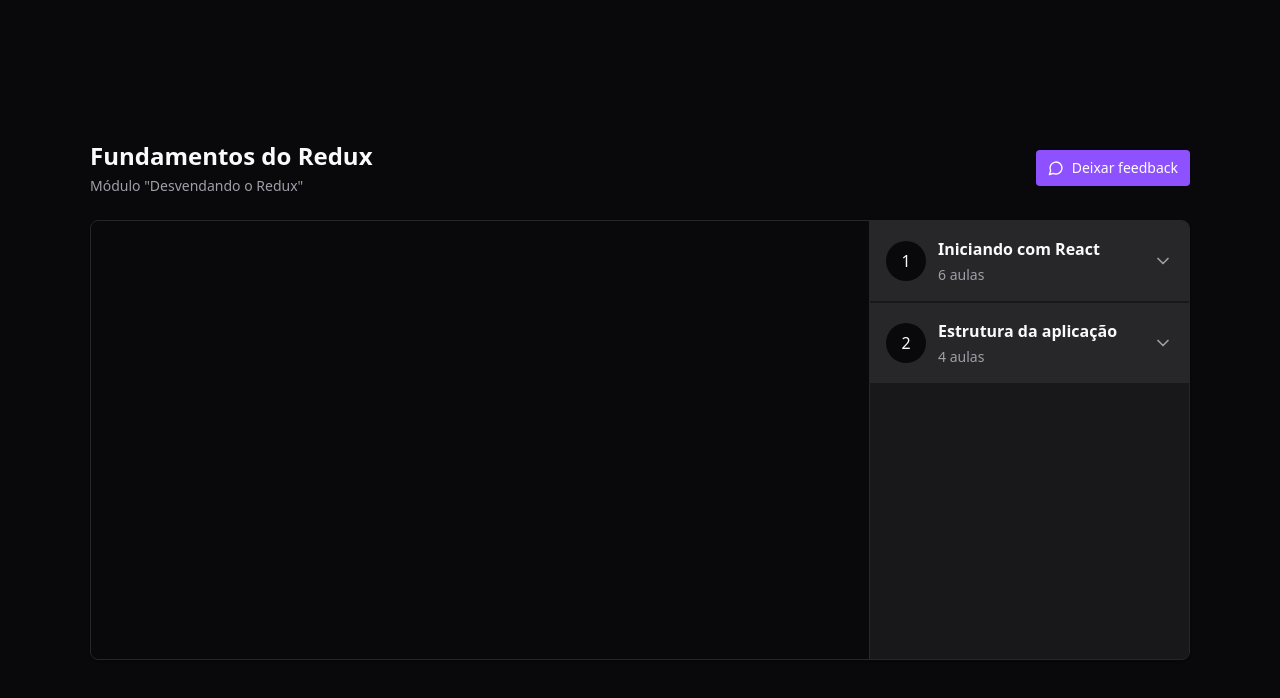
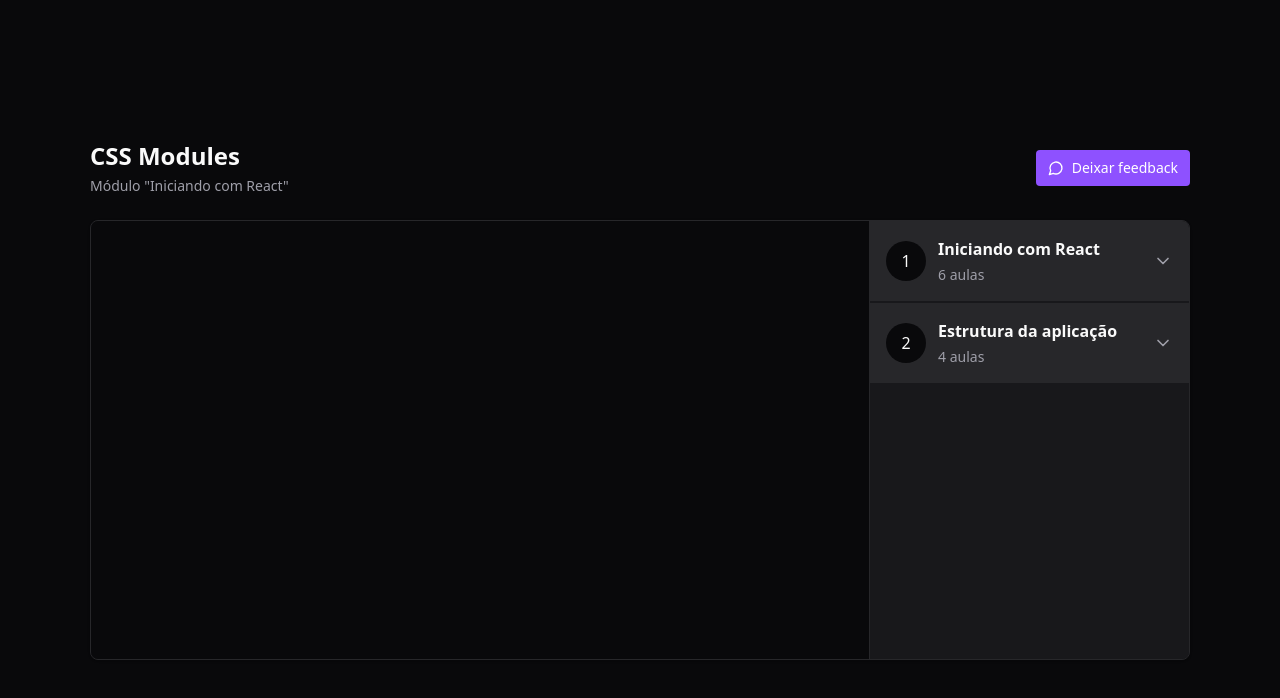
Before and after one commit to A1n2F/project-react-redux-zustand, a React (Vite) app: page / in a window 1280 px wide. Shown: the top 698 px of the page. Built offline with nearby package versions, Linux system fonts and the light colour scheme.

Commit message:
Aplicação com Redux - Destacando aula atual

```diff
--- a/src/components/Header.tsx
+++ b/src/components/Header.tsx
@@ -1,8 +1,18 @@
+import { useAppSelector } from "../store"
+
 export function Header() {
+    const {currentModule, currentLesson} = useAppSelector(state => {
+        const { currentModuleIndex, currentLessonIndex } = state.player
+
+        const currentModule = state.player.course.modules[currentModuleIndex]
+        const currentLesson = currentModule.lessons[currentLessonIndex]
+
+        return {currentModule, currentLesson}
+    })
     return (
         <div className="flex flex-col gap-1">
-            <h1 className="text-2xl font-bold">Fundamentos do Redux</h1>
-            <span className="text-sm text-zinc-400">Módulo "Desvendando o Redux"</span>
+            <h1 className="text-2xl font-bold">{currentLesson.title}</h1>
+            <span className="text-sm text-zinc-400">Módulo "{currentModule.title}"</span>
         </div>
     )
 }
--- a/src/components/Lesson.tsx
+++ b/src/components/Lesson.tsx
@@ -1,17 +1,30 @@
-import { Video } from "lucide-react";
+import { PlayCircle, Video } from "lucide-react";
 
 interface LessonProps {
     title: string
     duration: string
+    isCurrent?: boolean
     onPlay: () => void
 }
 
-export function Lesson({ title, duration, onPlay }: LessonProps) {
+export function Lesson({ title, duration, onPlay, isCurrent = false }: LessonProps) {
     return (
-        <button onClick={onPlay} className="flex items-center gap-3 text-md text-zinc-400">
-            <Video className="w-5 h-5 text-zinc-500" />
+        <button
+            onClick={onPlay}
+            data-active={isCurrent}
+            disabled={isCurrent}
+            className="flex items-center gap-3 text-md text-zinc-400 data-[active=true]:text-emerald-400
+            enabled:hover:text-zinc-100 transition-colors cursor-pointer"
+            >
+            { isCurrent ? <PlayCircle className="w-5 h-5 text-emerald-400"/> : <Video className="w-5 h-5 text-zinc-500" /> }
+
             <span>{title}</span>
-            <span className="ml-auto font-mono text-sm text-zinc-500">{duration}</span>
+            <span
+                data-active={isCurrent}
+                className="ml-auto font-mono text-sm text-zinc-500 data-[active=true]:text-emerald-400"
+            >
+                {duration}
+            </span>
         </button>
     )
 }
--- a/src/components/Module.tsx
+++ b/src/components/Module.tsx
@@ -14,6 +14,12 @@
 
 export function Module({ moduleIndex, title, amountOfLessons }: ModuleProps) {
     const dispatch = useDispatch()
+
+    const { currentModuleIndex, currentLessonIndex } = useAppSelector(state => {
+        const {currentModuleIndex, currentLessonIndex} = state.player
+
+        return {currentModuleIndex, currentLessonIndex}
+    })
 
     const lessons = useAppSelector((state) => {
         return state.player.course.modules[moduleIndex].lessons
@@ -37,12 +43,15 @@
             <Collapsible.Content>
             <nav className="relative flex flex-col gap-4 p-6">
                 { lessons.map((lesson, lessonIndex) => {
+                    const isCurrent = currentModuleIndex === moduleIndex && currentLessonIndex === lessonIndex
+
                     return (
                         <Lesson
                             key={lesson.id}
                             title={lesson.title}
                             duration={lesson.duration}
                             onPlay={() => dispatch(play([moduleIndex, lessonIndex]))}
+                            isCurrent={isCurrent}
                         />
                     )
                 })}
```
